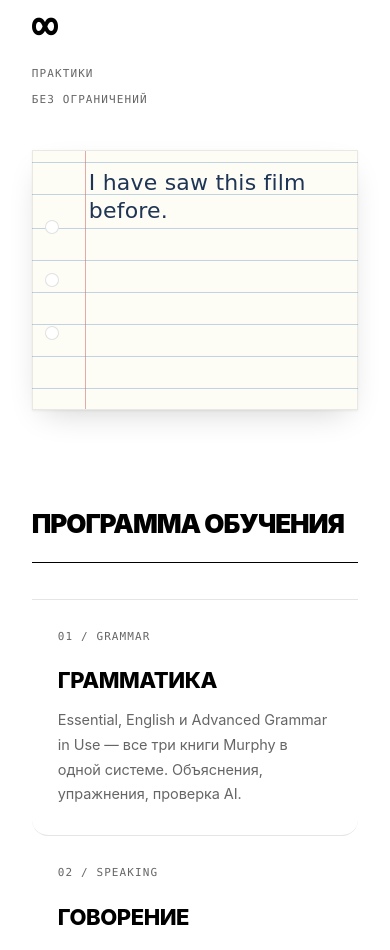
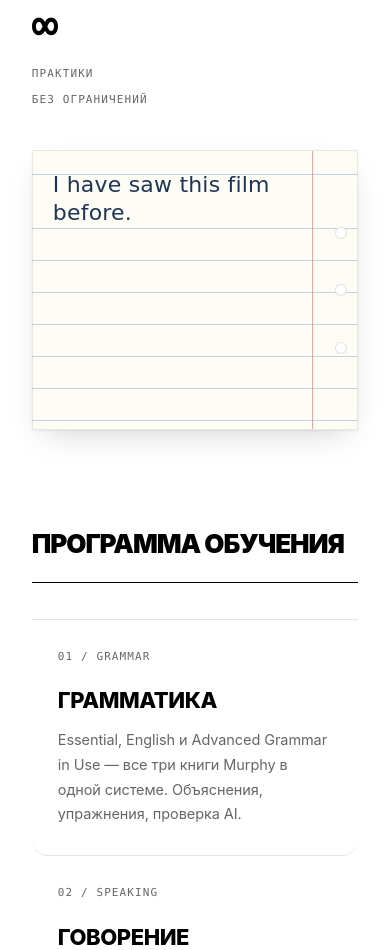
Before and after one commit to h2hydzjwfj-arch/ENGLISH_SIT, a website: page index.html in a window 390 px wide. Shown: the part 966-1916 px from the top of the page. Drawn offline with Linux system fonts and the light colour scheme; no server answers.

Commit message:
fix: роут hero-panel.js + зеркало листа + центрирование

```diff
--- a/styles.css
+++ b/styles.css
@@ -2727,7 +2727,10 @@ textarea,
 
 
 
-/* ═══════════════ HERO PAPER (школьный лист США) ═══════════════ */
+
+
+
+/* ═══════════════ HERO PAPER — v2 (зеркало, по центру) ═══════════════ */
 @import url('https://fonts.googleapis.com/css2?family=Kalam:wght@400;700&family=Caveat:wght@600;700&display=swap');
 
 .hero-copy.hero-with-paper {
@@ -2736,6 +2739,7 @@ textarea,
   gap: 60px;
   align-items: center;
   max-width: 1400px;
+  min-height: 540px;
 }
 .hero-copy.hero-with-paper > .eyebrow,
 .hero-copy.hero-with-paper > h1,
@@ -2747,21 +2751,23 @@ textarea,
 
 .hero-paper {
   grid-column: 2;
-  grid-row: 1 / span 5;
+  grid-row: 1 / -1;
   align-self: center;
-  transform: rotate(-1.2deg);
-}
-
-/* ─── Сам лист ─── */
+  justify-self: center;
+  display: flex;
+  align-items: center;
+  justify-content: center;
+  transform: rotate(1.2deg);
+}
+
+/* ─── Сам лист — зеркально ─── */
 .paper {
   position: relative;
   width: 100%;
-  max-width: 440px;
-  min-height: 320px;
-  margin: 0 auto;
+  max-width: 420px;
+  min-height: 340px;
   background-color: #fdfcf5;
   background-image:
-    /* горизонтальные синие линии */
     repeating-linear-gradient(
       to bottom,
       transparent 0px,
@@ -2774,27 +2780,28 @@ textarea,
   box-shadow:
     0 1px 2px rgba(0, 0, 0, 0.06),
     0 12px 32px -12px rgba(0, 0, 0, 0.2);
-  padding: 22px 26px 18px 70px;
+  /* зеркало: отступы справа под дырки, слева текст */
+  padding: 26px 70px 22px 26px;
   overflow: hidden;
 }
 
-/* красная вертикальная линия поля */
+/* красная вертикальная линия поля — справа */
 .paper::before {
   content: "";
   position: absolute;
   top: 0;
   bottom: 0;
-  left: 52px;
+  right: 52px;
   width: 1px;
   background: rgba(210, 100, 100, 0.55);
 }
 
-/* декоративные дырки для дырокола */
+/* декоративные дырки — справа */
 .paper-holes {
   position: absolute;
   top: 0;
   bottom: 0;
-  left: 12px;
+  right: 12px;
   display: flex;
   flex-direction: column;
   justify-content: space-evenly;
@@ -2823,18 +2830,10 @@ textarea,
   letter-spacing: 0.2px;
   min-height: 96px;
   display: block;
-  padding-top: 0;
   transition: opacity 0.4s ease;
 }
 .paper-sentence.fade-out {
   opacity: 0;
-}
-
-/* ─── Отдельные части предложения ─── */
-.paper-before,
-.paper-after {
-  font-family: inherit;
-  color: inherit;
 }
 
 .paper-wrong {
@@ -2844,7 +2843,6 @@ textarea,
   color: inherit;
 }
 
-/* красная линия зачёркивания */
 .paper-wrong::after {
   content: "";
   position: absolute;
@@ -2862,7 +2860,6 @@ textarea,
   transform: scaleX(1);
 }
 
-/* красное исправление над ошибочным словом */
 .paper-correction {
   position: absolute;
   bottom: 100%;
@@ -2883,8 +2880,6 @@ textarea,
   opacity: 1;
   transform: translateX(-50%) translateY(0);
 }
-
-/* маленькая галочка рядом с correction */
 .paper-correction::before {
   content: "✓ ";
   font-family: 'Kalam', cursive;
@@ -2892,11 +2887,10 @@ textarea,
   margin-right: 2px;
 }
 
-/* ─── Footer листа ─── */
 .paper-footer {
   position: absolute;
   bottom: 12px;
-  right: 20px;
+  left: 20px;   /* зеркально — слева */
   font-family: 'Kalam', cursive;
   font-size: 13px;
   color: rgba(80, 100, 130, 0.65);
@@ -2908,11 +2902,11 @@ textarea,
   opacity: 1;
 }
 
-/* ─── Мобильный ─── */
 @media (max-width: 1024px) {
   .hero-copy.hero-with-paper {
     grid-template-columns: 1fr;
     gap: 40px;
+    min-height: auto;
   }
   .hero-paper {
     grid-column: 1;
@@ -2925,14 +2919,13 @@ textarea,
 }
 @media (max-width: 640px) {
   .paper {
-    padding: 18px 20px 16px 56px;
-    min-height: 260px;
+    padding: 20px 56px 18px 20px;
+    min-height: 280px;
   }
-  .paper-sentence {
-    font-size: 22px;
-    line-height: 28px;
-  }
-  .paper-correction {
-    font-size: 20px;
-  }
-}
+  .paper::before { right: 44px; }
+  .paper-holes { right: 10px; }
+  .paper-holes span { width: 12px; height: 12px; }
+  .paper-sentence { font-size: 22px; line-height: 28px; }
+  .paper-correction { font-size: 20px; }
+  .paper-footer { left: 16px; bottom: 10px; font-size: 12px; }
+}
```
Also changed, not shown: 2 other files.
